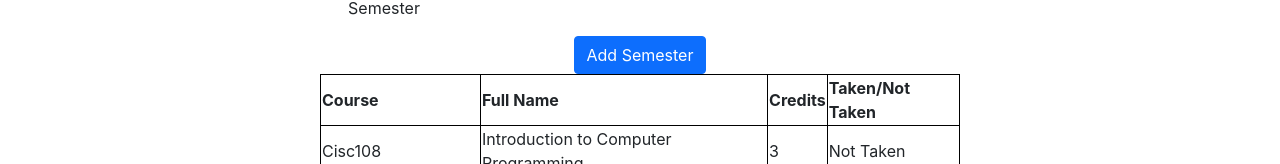
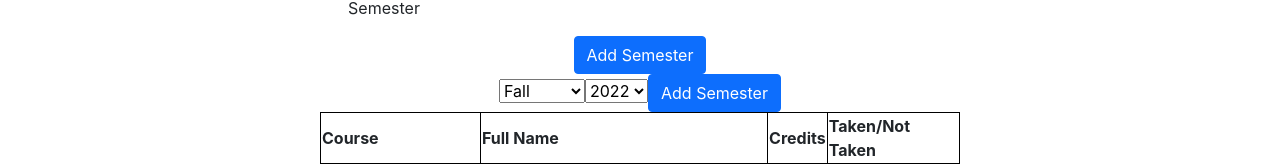
Before and after one commit to UD-CISC275-S22/cis-scheduler-team-20, a React (Create React App) app: page / in a window 1280 px wide. Shown: the part 455-619 px from the top of the page. Built offline with nearby package versions, Linux system fonts and the light colour scheme.

Commit message:
Adding Semesters to the Array should work slightly

```diff
--- a/src/App.tsx
+++ b/src/App.tsx
@@ -1,6 +1,7 @@
 import React from "react";
 import "./App.css";
 import { AddSemester } from "./components/AddSemester";
+import { AddFormSemester } from "./components/AddFormSemester";
 
 function App(): JSX.Element {
     return (
@@ -27,6 +28,7 @@ function App(): JSX.Element {
                 </div>
                 <p className="semester_title">Fall (year) Semester</p>
                 <AddSemester></AddSemester>
+                <AddFormSemester></AddFormSemester>
             </div>
         </>
     );
--- /dev/null
+++ b/src/components/AddFormSemester.tsx
@@ -0,0 +1,78 @@
+import { origionalPlan } from "../Interfaces/origionalPlan";
+import React, { useState } from "react";
+import { Button } from "react-bootstrap";
+//Should Add a Semester to the Semester Array
+export function AddFormSemester(): JSX.Element {
+    const [semNum, setSemNum] = useState<number>(1);
+    const [season, setSeason] = useState<string>("Fall");
+    const [year, setYear] = useState<number>(2022);
+    const years = [
+        2022, 2023, 2024, 2025, 2026, 2027, 2028, 2029, 2030, 2031, 2032, 2033,
+        2034, 2035, 2036, 2037, 2038, 2039, 2040, 2041, 2042, 2043, 2044, 2045,
+        2046, 2047, 2048, 2049, 2050, 2051, 2052, 2053, 2054, 2055, 2056, 2057,
+        2058, 2059, 2060, 2061, 2062, 2063, 2064, 2065, 2066, 2067, 2068, 2069,
+        2070, 2071, 2072, 2073, 2074, 2075, 2076, 2077, 2078, 2079, 2080, 2081,
+        2082, 2083, 2084, 2085, 2086, 2087, 2088, 2089, 2090, 2091, 2092, 2093,
+        2094, 2095, 2096, 2097, 2098, 2099, 2100
+    ];
+    function addFormSem(): void {
+        origionalPlan.semesters = [
+            ...origionalPlan.semesters,
+            {
+                id: "" + semNum,
+                season: "Fall",
+                year: 2020,
+                classes: [
+                    {
+                        code: "CISC108",
+                        name: "Introduction to Computer Science I",
+                        descr: "Computing and principles of programming with an emphasis on systematic program design. Topics include functional programming, data abstraction, procedural abstraction, use of control and state, recursion, testing, and object-oriented programming concepts. Requires no prior programming experience, open to any major, but intended primarily for majors and minors in computer science or mathematics.",
+                        credits: "3",
+                        preReq: "",
+                        restrict: "",
+                        breadth:
+                            "University: Mathematics, Natural Sciences and Technology; A&S: GROUP D: A&S Math, Nat Sci & Technology",
+                        typ: "Fall and Spring"
+                    },
+                    {
+                        code: "CISC 275",
+                        name: "Introduction to Software Engineering",
+                        descr: "Object oriented software design and development through use of an object oriented programming language. Topics include team programming, design patterns, graphical user interfaces, software engineering tools (e.g., integrated development environments, version control, build management, bug tracking, automated testing).",
+                        credits: "3",
+                        preReq: "Minimum grade of C- in CISC 181 and CISC 220.",
+                        restrict: "",
+                        breadth: "University: ; A&S: ",
+                        typ: "Fall and Spring"
+                    }
+                ],
+                credits: 6
+            }
+        ];
+        setSemNum(semNum + 1);
+        console.log("Added Semester");
+    }
+    function updateSeason(event: React.ChangeEvent<HTMLSelectElement>) {
+        setSeason(event.target.value);
+    }
+    function updateYear(event: React.ChangeEvent<HTMLSelectElement>) {
+        setYear(parseInt(event.target.value));
+    }
+    return (
+        <div>
+            <select value={season} onChange={updateSeason}>
+                <option value="Fall">Fall</option>
+                <option value="Winter">Winter</option>
+                <option value="Spring">Spring</option>
+                <option value="Summer">Summer</option>
+            </select>
+            <select value={year} onChange={updateYear}>
+                {years.map((yr: number) => (
+                    <option key={yr} value={yr}>
+                        {yr}
+                    </option>
+                ))}
+            </select>
+            <Button onClick={addFormSem}>Add Semester</Button>
+        </div>
+    );
+}
--- a/src/components/AddSemester.tsx
+++ b/src/components/AddSemester.tsx
@@ -1,6 +1,7 @@
 import React, { ReactElement, useState } from "react";
 import { Button } from "react-bootstrap";
 import course_data from "../data/catalog.json";
+//import { origionalPlan } from "../Interfaces/origionalPlan";
 //import { Classes } from "../Interfaces/catalog";
 
 export function AddSemester(): JSX.Element {
```
